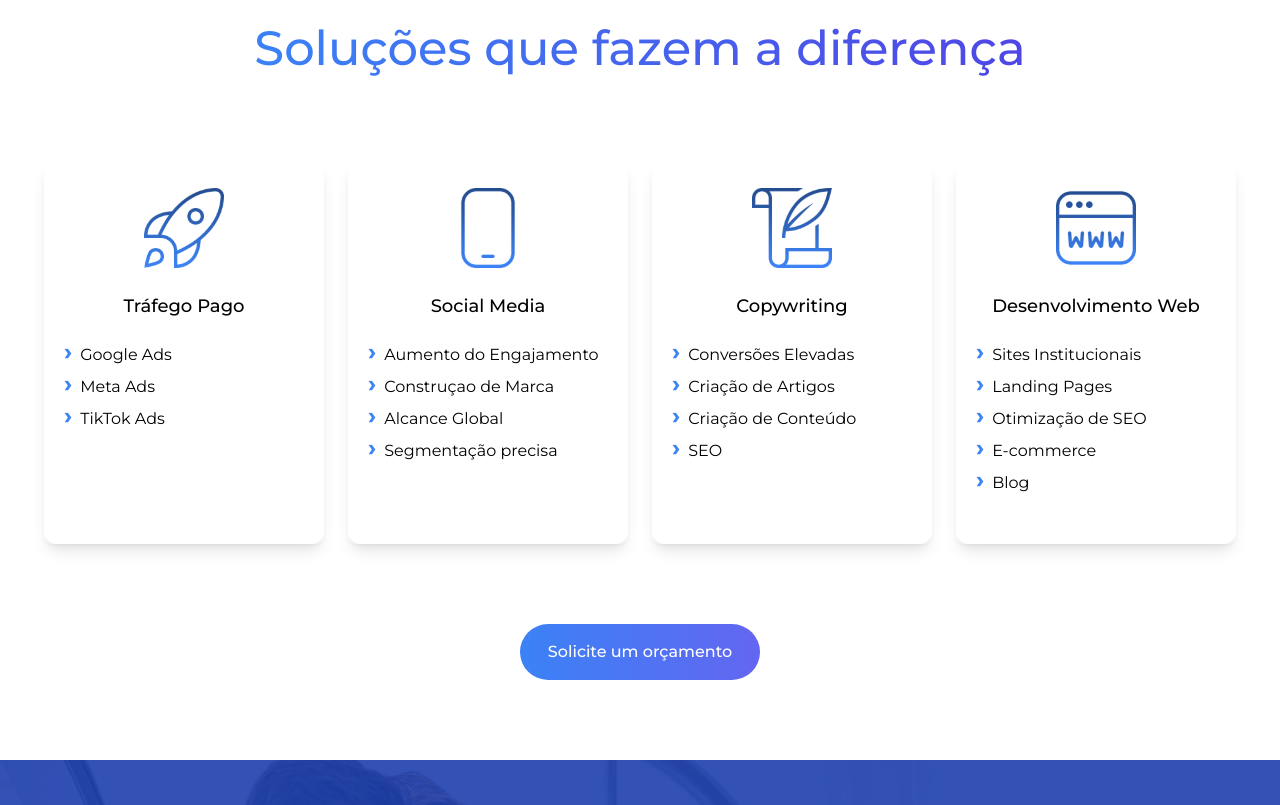
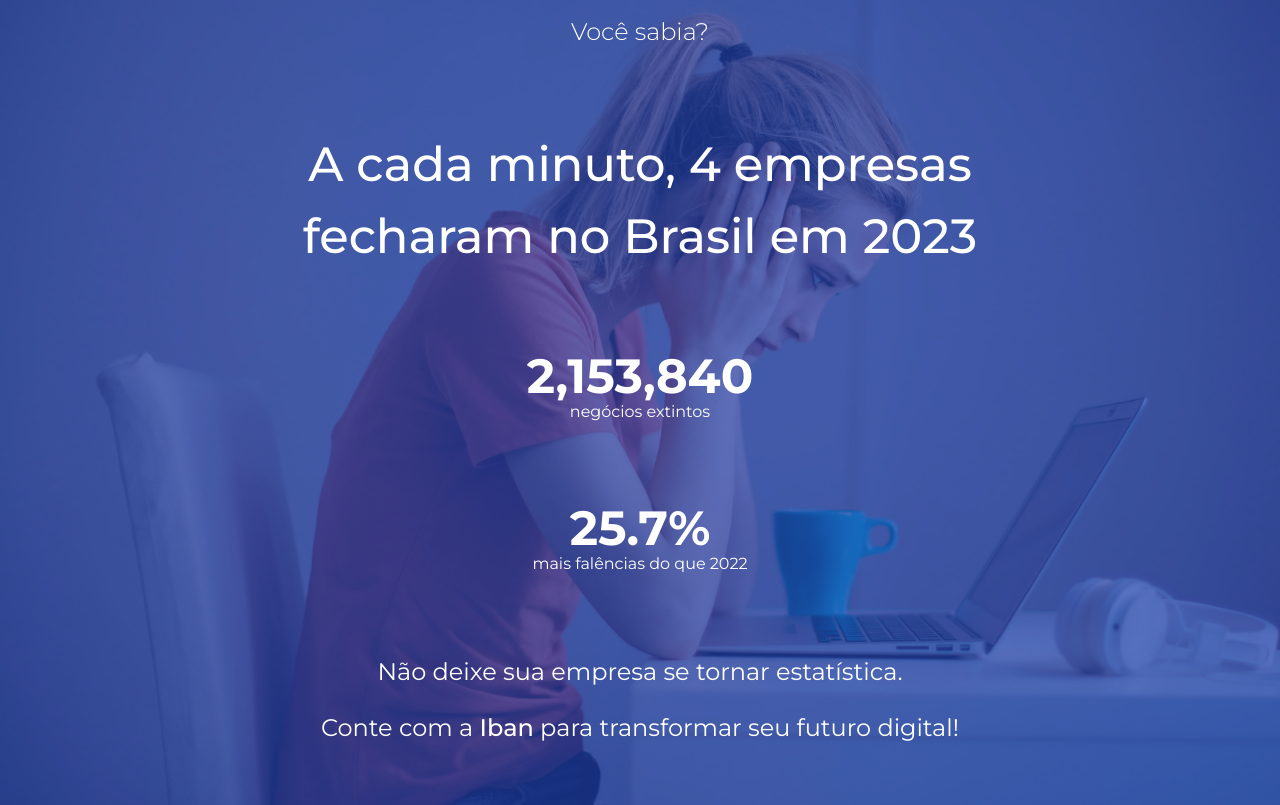
Before and after one commit to ronaldscruz/ibandigital, a Next.js app: page / in a window 1280 px wide. Shown: the part 800-1605 px from the top of the page. Built offline with nearby package versions, Linux system fonts and the light colour scheme.

Commit message:
feat: research section

```diff
--- a/package.json
+++ b/package.json
@@ -12,6 +12,7 @@
     "framer-motion": "^11.2.10",
     "next": "14.2.3",
     "react": "^18",
+    "react-countup": "^6.5.3",
     "react-dom": "^18"
   },
   "devDependencies": {
--- a/src/app/page.js
+++ b/src/app/page.js
@@ -1,12 +1,14 @@
 import Advantages from "@/components/Home/Advantages";
-import Contact from "@/components/Home/Contact";
+import Contact from "@/components/Home/Contact/Contact";
 import HomeBanner from "@/components/Home/HomeBanner";
 import Solutions from "@/components/Home/Solutions";
+import Research from '@/components/Home/Research'
 
 export default function Home() {
   return (
     <>
       <HomeBanner />
+      <Research />
       <Solutions />
       <Advantages />
       <Contact />
--- a/src/components/Home/Advantages/Advantages.jsx
+++ b/src/components/Home/Advantages/Advantages.jsx
@@ -100,7 +100,7 @@ export default function Advantages() {
   };
 
   return (
-    <section className="relative flex w-full w-full flex justify-center py-20 pb-[132px] bg-[url('/team.webp')] bg-[url('/home-banner-background.webp')] bg-cover after:content-[' '] after:absolute after:top-0 after:left-0 after:bg-blue-800/90 after:w-full after:h-full">
+    <section className="relative flex w-full w-full flex justify-center py-20 pb-[132px] bg-[url('/team.webp')] bg-cover after:content-[' '] after:absolute after:top-0 after:left-0 after:bg-blue-800/90 after:w-full after:h-full">
       <div className="w-content max-w-full flex flex-col items-center h-full z-10 md:px-0 px-6">
         <h1 className="font-light md:text-2xl text-2xl text-white">
           Nossos diferenciais
--- /dev/null
+++ b/src/components/Home/Research/Research.jsx
@@ -0,0 +1,102 @@
+"use client";
+
+import { motion, AnimatePresence, useInView } from "framer-motion";
+import { useRef } from "react";
+import CountUp from "react-countup";
+
+export default function Advantages() {
+  const sectionRef = useRef();
+  const sectionInView = useInView(sectionRef, {
+    once: true,
+  });
+
+  const dataRef = useRef();
+  const dataInView = useInView(dataRef, {
+    once: true,
+  });
+
+  return (
+    <section className="relative flex w-full w-full flex justify-center text-white py-20 pb-[132px] bg-[url('/failure.webp')] bg-cover after:content-[' '] after:absolute after:top-0 after:left-0 after:bg-blue-800/70 after:w-full after:h-full">
+      <div
+        ref={sectionRef}
+        className="w-content max-w-full flex flex-col items-center h-full z-10 md:px-0 px-6"
+      >
+        <AnimatePresence>
+          {sectionInView && (
+            <>
+              <motion.h1
+                initial={{
+                  opacity: 0,
+                  y: 20,
+                }}
+                animate={{
+                  opacity: 1,
+                  y: 0,
+                }}
+                transition={{
+                  duration: 0.6,
+                  delay: 0.4,
+                }}
+                className="font-light md:text-2xl text-2xl"
+              >
+                Você sabia?
+              </motion.h1>
+              <motion.h2
+                initial={{
+                  opacity: 0,
+                  y: 20,
+                }}
+                animate={{
+                  opacity: 1,
+                  y: 0,
+                }}
+                transition={{
+                  duration: 0.4,
+                  delay: 0.2,
+                }}
+                className="font-medium md:text-5xl text-4xl my-20 w-[800px] max-w-full text-center md:leading-normal leading-normal"
+              >
+                A cada minuto, 4 empresas fecharam no Brasil em 2023
+              </motion.h2>
+            </>
+          )}
+        </AnimatePresence>
+
+        <div ref={dataRef}>
+          <AnimatePresence>
+            {dataInView && (
+              <motion.ul
+                className="flex flex-col"
+                initial={{ opacity: 0 }}
+                animate={{ opacity: 1 }}
+                transition={{ duration: 0.4, delay: 0.4 }}
+              >
+                <li className="flex flex-col items-center mb-20">
+                  <span className="font-bold text-5xl">
+                    <CountUp end={2153840} decimal={"."} duration={3} />
+                  </span>
+                  negócios extintos
+                </li>
+                <li className="flex flex-col items-center mb-20">
+                  <span className="font-bold text-5xl">
+                    <CountUp end={25.7} duration={3} decimal="." decimals={1} />
+                    %
+                  </span>
+                  mais falências do que 2022
+                </li>
+              </motion.ul>
+            )}
+          </AnimatePresence>
+        </div>
+
+        <p className="text-2xl flex flex-col items-center text-center gap-6">
+          <span>Não deixe sua empresa se tornar estatística.</span>
+          <span>
+            Conte com a <span className="font-medium">Iban</span> para
+            transformar seu futuro digital!
+          </span>
+        </p>
+      </div>
+    </section>
+  );
+}
--- /dev/null
+++ b/src/components/Home/Research/package.json
@@ -0,0 +1,3 @@
+{
+  "main": "./Research.jsx"
+}
--- a/src/components/Home/Solutions/Solutions.jsx
+++ b/src/components/Home/Solutions/Solutions.jsx
@@ -135,7 +135,7 @@ const solutionsData = [
   },
 ];
 
-const staggerCards = stagger(0.2, { startDelay: 0.2 });
+const staggerCards = stagger(0.2, { startDelay: 0.6 });
 
 function useAnimateCards(inView) {
   const [scope, animate] = useAnimate();
--- a/src/components/common/PlaceOrderButton/PlaceOrderButton.jsx
+++ b/src/components/common/PlaceOrderButton/PlaceOrderButton.jsx
@@ -9,7 +9,9 @@ export default function PlaceOrderButton({ className = "" }) {
     >
       <div className={className}>
         <button className={`place-order-button ${className}`}>
-          <span className="place-order-button-text">Solicite um orçamento</span>
+          <span className="place-order-button-text">
+            Quero transformar meu negócio
+          </span>
         </button>
       </div>
     </a>
--- a/src/components/common/PlaceOrderButton/PlaceOrderButton.styles.css
+++ b/src/components/common/PlaceOrderButton/PlaceOrderButton.styles.css
@@ -1,5 +1,5 @@
 .place-order-button {
-  width: 240px;
+  width: 310px;
   height: 56px;
   display: flex;
   justify-content: center;
```
Also changed, not shown: public/failure.webp (added), 1 other file (tests, documents, lock files or other folders).
